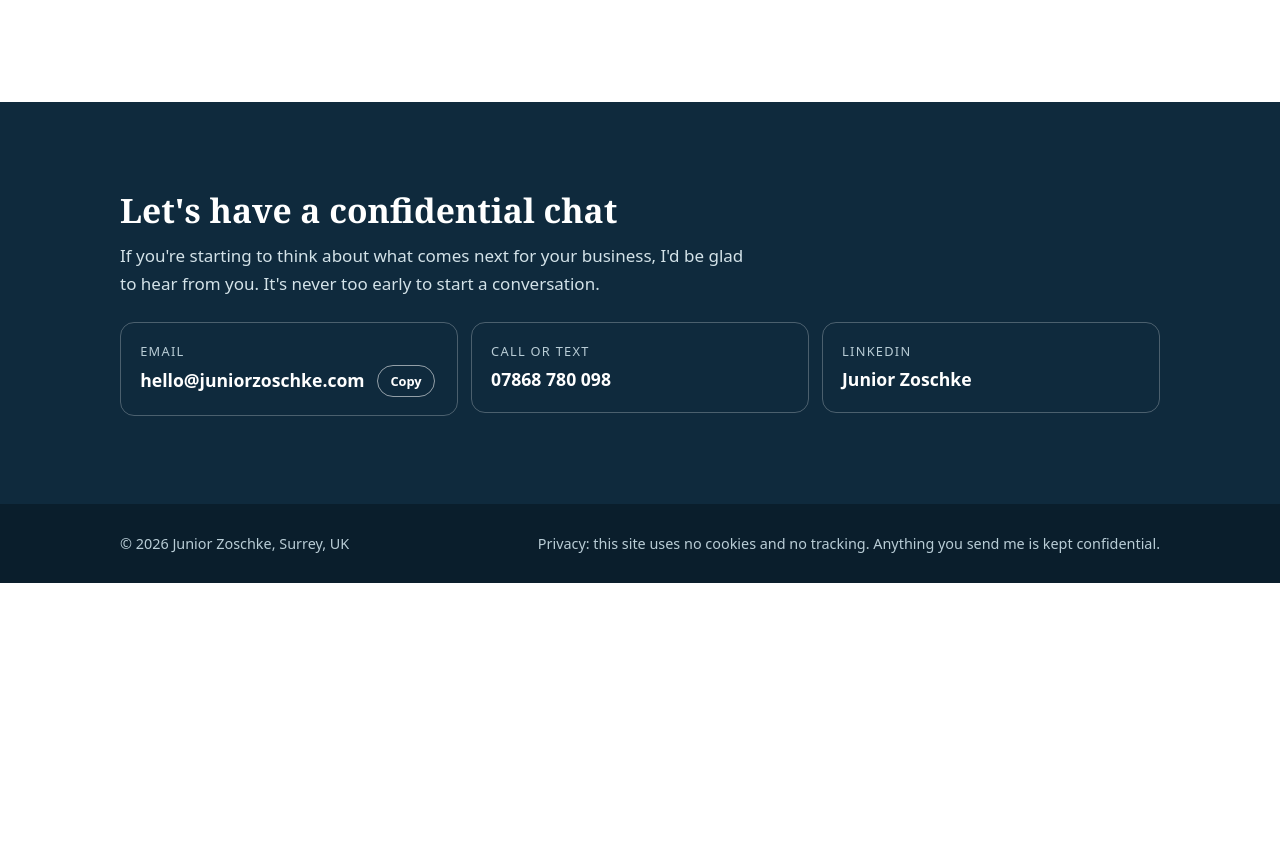
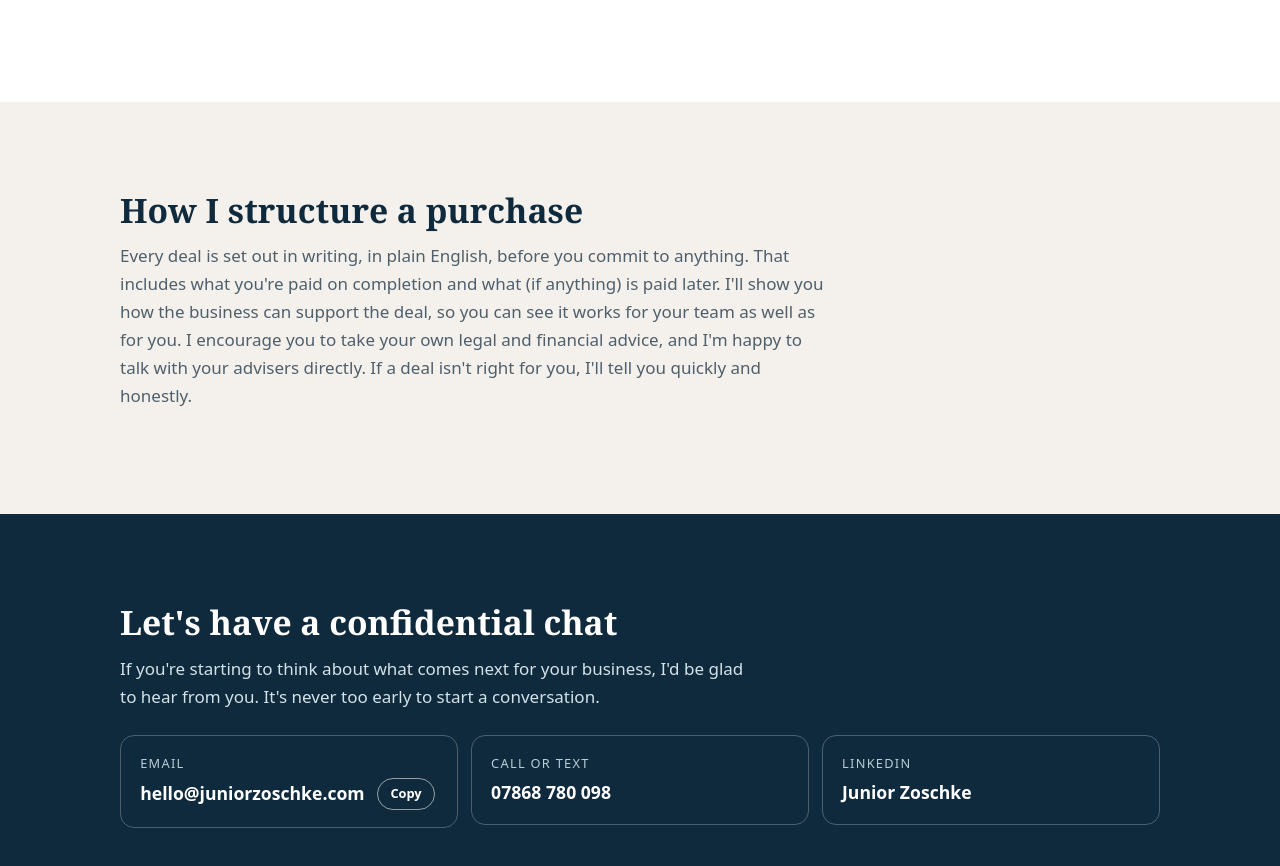
Before and after one commit to JuniorZoschke/juniorzoschke.com, a plain HTML site: page index.html in a window 1280 px wide. Shown: the part 2638-3504 px from the top of the page. Before the commit the page ends 3221 px from the top, so only its background shows below. Drawn offline with Linux system fonts and the light colour scheme.

Commit message:
Add 'How I structure a purchase' section

```diff
--- a/index.html
+++ b/index.html
@@ -273,6 +273,13 @@ footer a{color:#dbe7ee}
     </div>
   </section>
 
+  <section id="purchase" class="soft" aria-labelledby="purchase-title">
+    <div class="wrap">
+      <h2 id="purchase-title">How I structure a purchase</h2>
+      <p class="intro">Every deal is set out in writing, in plain English, before you commit to anything. That includes what you're paid on completion and what (if anything) is paid later. I'll show you how the business can support the deal, so you can see it works for your team as well as for you. I encourage you to take your own legal and financial advice, and I'm happy to talk with your advisers directly. If a deal isn't right for you, I'll tell you quickly and honestly.</p>
+    </div>
+  </section>
+
   <section id="contact" class="contact" aria-labelledby="contact-title">
     <div class="wrap">
       <h2 id="contact-title">Let's have a confidential chat</h2>
```
